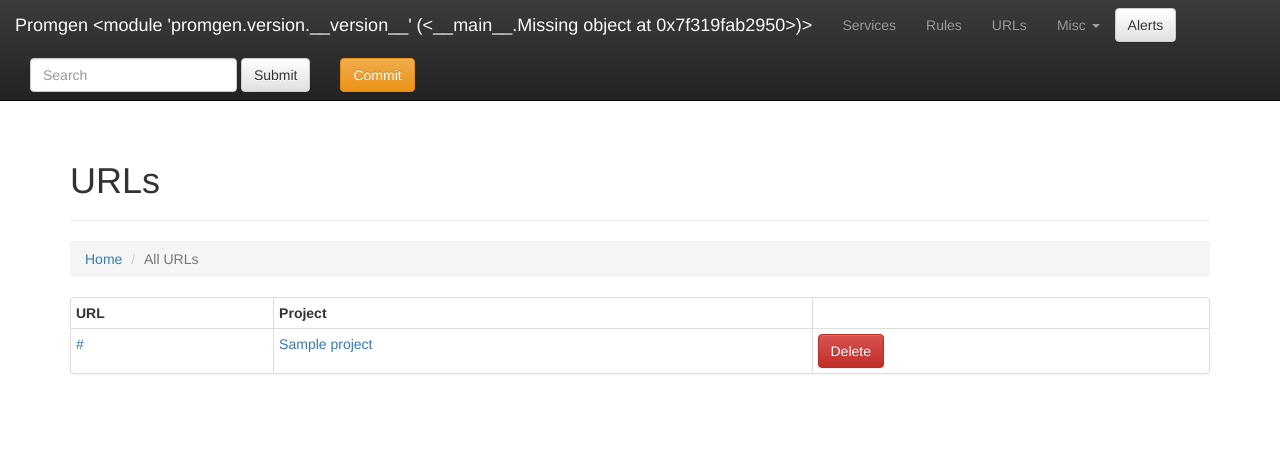
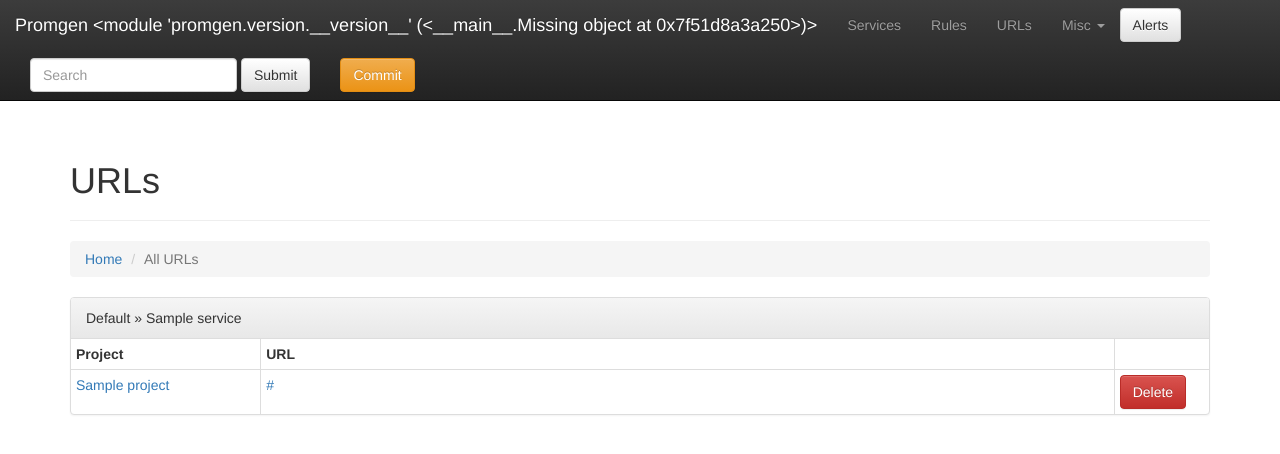
Before and after one commit to line/promgen, a Django app: page /url in a window 1280 px wide. Shown: the top 454 px of the page. Run offline with Django 3.2, Linux system fonts and the light colour scheme; data comes from the database, SQL or seed files in the repository; tables that the repository leaves empty hold one stand-in row (values such as "Sample post"); data that the repository does not hold is empty; parts of the project's set-up code (start-up, migrations or seed data) failed here and were passed over; some libraries are stand-ins or nearby versions.

Commit message:
Group urls by service

```diff
--- a/promgen/models.py
+++ b/promgen/models.py
@@ -182,6 +182,9 @@ class URL(models.Model):
     url = models.URLField(max_length=256)
     project = models.ForeignKey('Project', on_delete=models.CASCADE)
 
+    class Meta:
+        ordering = ['project__service', 'project', 'url']
+
 
 def validate_json_or_empty(value):
     if value == '':
--- a/promgen/templates/promgen/url_list.html
+++ b/promgen/templates/promgen/url_list.html
@@ -1,6 +1,9 @@
 {% extends "base.html" %}
 
 {% block content %}
+
+{% regroup url_list by project as project_list %}
+{% regroup project_list by grouper.service as service_list %}
 
 <div class="page-header">
   <h1>URLs</h1>
@@ -11,20 +14,23 @@
   <li class="active">All URLs</li>
 </ol>
 
+{% for service in service_list %}
 <div class="panel panel-default">
+    <div class="panel-heading">{{ service.grouper }}</div>
     <table class="table table-bordered table-condensed">
       <thead>
         <tr>
+          <th class="col-md-2">Project</th>
           <th>URL</th>
-          <th>Project</th>
-          <th>&nbsp;</th>
+          <th class="col-md-1">&nbsp;</th>
         </tr>
       </thead>
-{% for url in url_list %}
+{% for project in service.list %}
+{% for url in project.list %}
       <tr>
+        <td class="col-md-2"><a href="{% url 'project-detail' url.project.id %}">{{ url.project.name }}</a></td>
         <td><a href="{{ url.url }}">{{ url.url }}</a></td>
-        <td><a href="{% url 'project-detail' url.project.id %}">{{ url.project.name }}</a></td>
-        <td>
+        <td class="col-md-1">
           <form method="post" action="{% url 'url-delete' url.id %}" onsubmit="return confirm('Delete this url?')" style="display: inline">
             {% csrf_token %}
             <button class="btn btn-danger">Delete</button>
@@ -32,8 +38,9 @@
         </td>
       </tr>
 {% endfor %}
+{% endfor %}
     </table>
-
 </div>
+{% endfor %}
 
 {% endblock %}
```
Also changed, not shown: promgen/migrations/0028_url_sort_fields.py (added).
